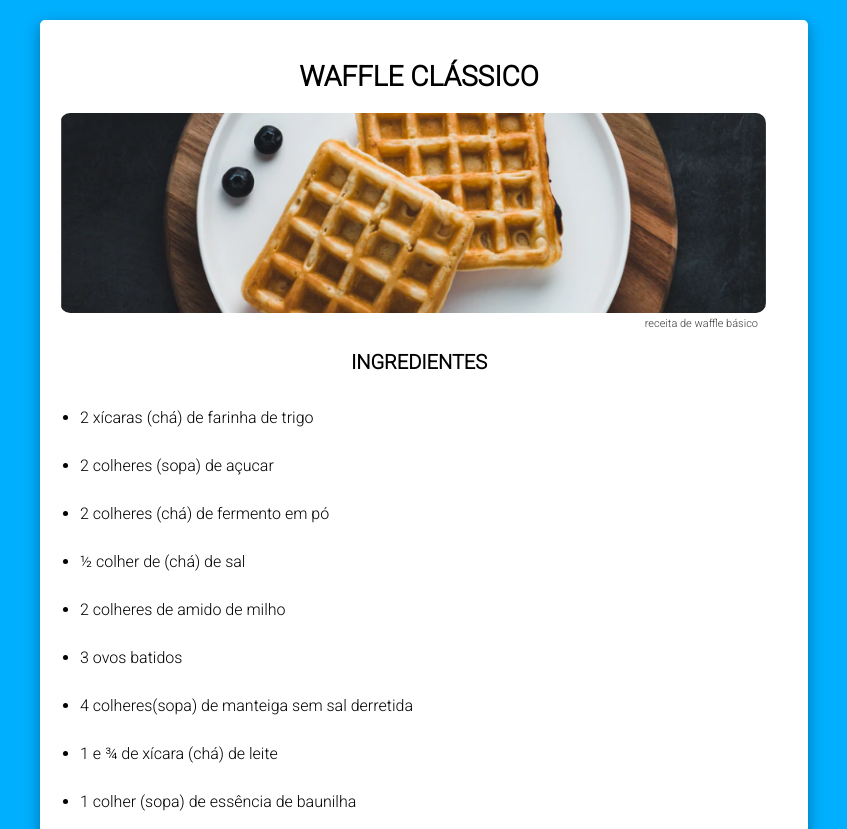
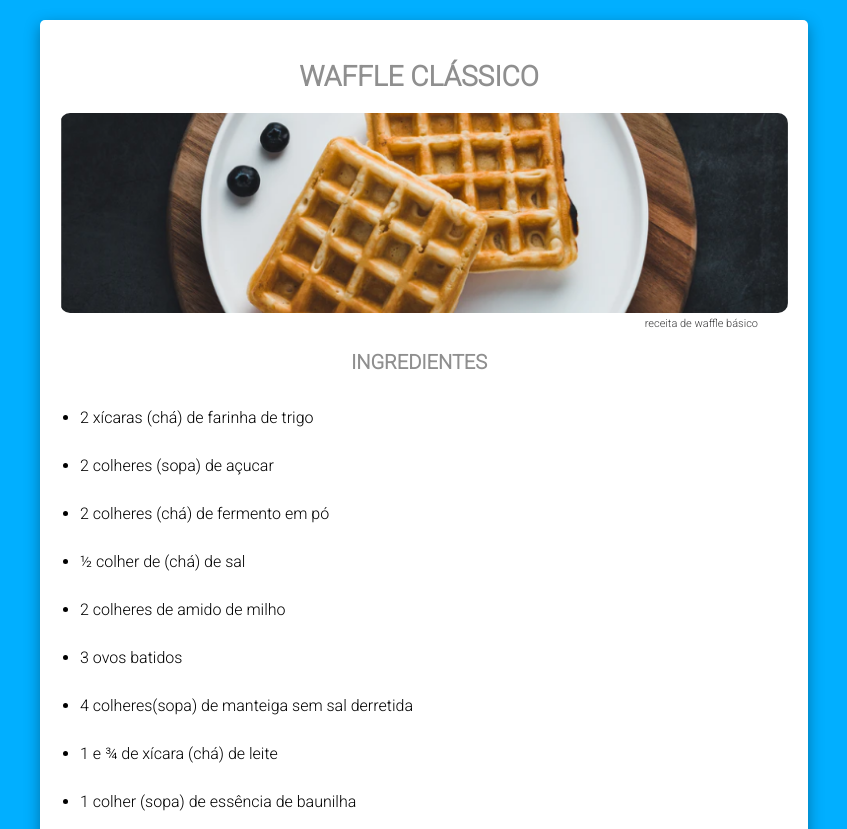
Before and after one commit to Dallag0/P-gina-de-Receita, a plain HTML site: page index.html in a window 1280 px wide. Shown: the top 829 px of the page, without its empty margins (216-1063 px from the left). Drawn offline with Linux system fonts and the light colour scheme.

Commit message:
Update style.css

```diff
--- a/style.css
+++ b/style.css
@@ -14,6 +14,7 @@
   margin: 0;
   padding: 0;
   box-sizing: border-box;
+  scroll-behavior: smooth;
 }
 
 /*
@@ -39,7 +40,7 @@ main {
 
 img {
   height: 12.5rem;
-  width: 97%;
+  width: 100%;
   object-fit: cover;
   border-radius: 0.625rem;
 }
@@ -56,6 +57,7 @@ h3 {
   text-align: center;
   font-weight: 700;
   text-transform: uppercase;
+  color: var(--legend);
 }
 
 h1{
```
